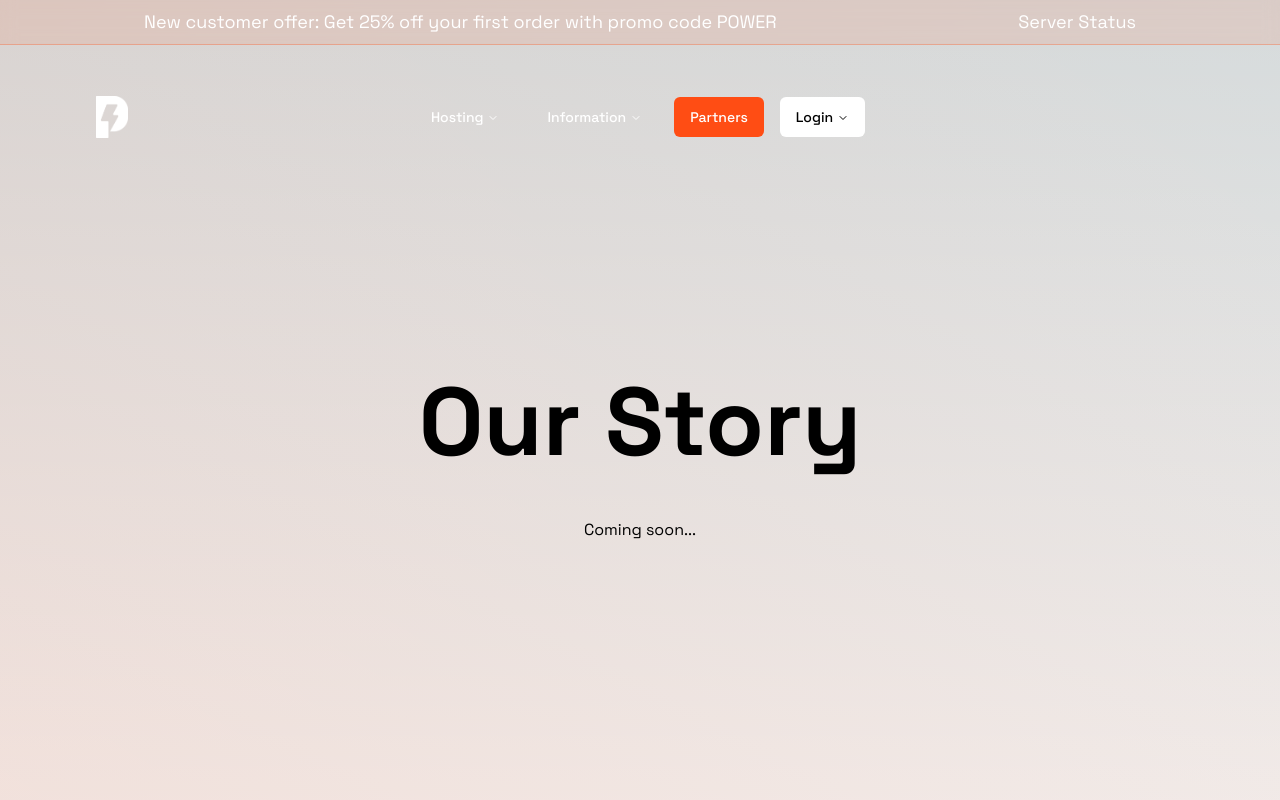
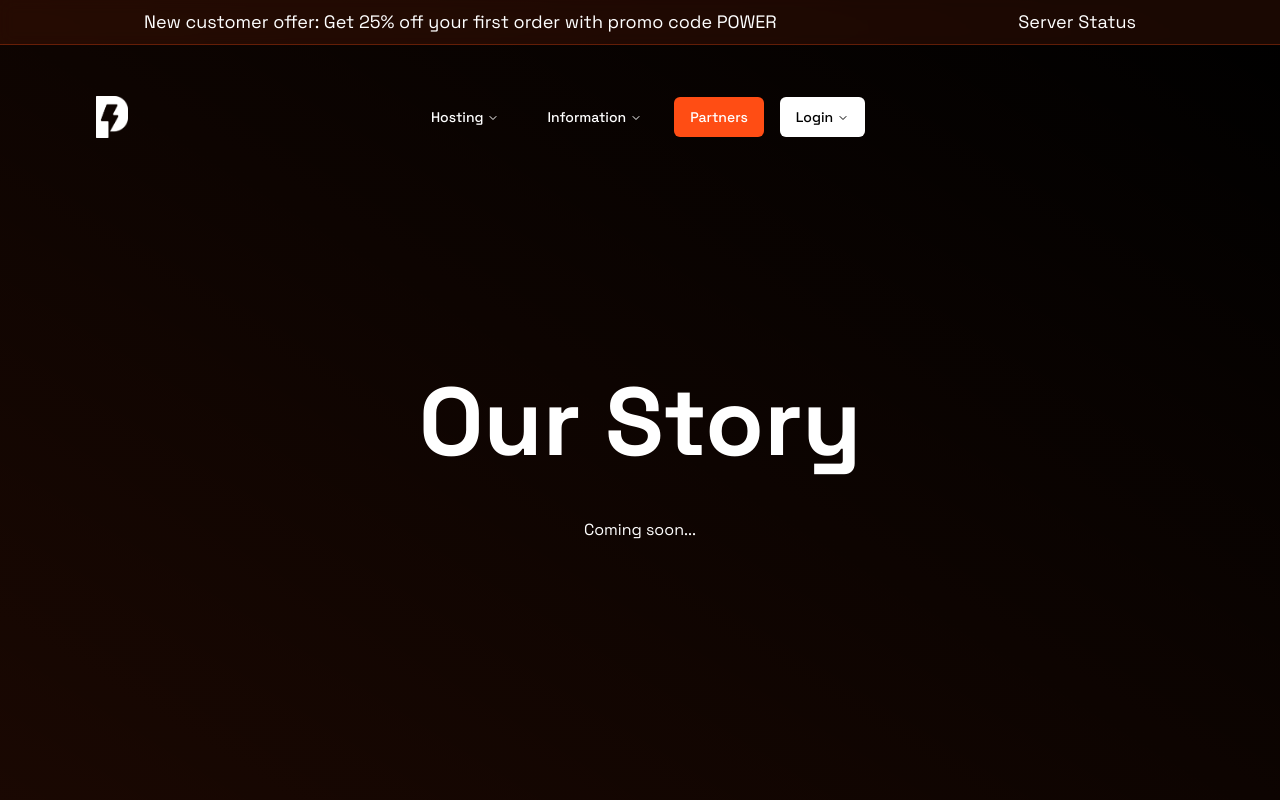
Before and after one commit to MarquesCoding/PowerHut-Landing, a Next.js app: page /about in a window 1280 px wide. Shown: the top 800 px of the page. Built offline with nearby package versions, Linux system fonts and the light colour scheme.

Commit message:
fixed dark mode

```diff
--- a/app/globals.css
+++ b/app/globals.css
@@ -5,18 +5,11 @@
 
 
 :root {
-  --foreground-rgb: 0, 0, 0;
-  --background-start-rgb: 214, 219, 220;
-  --background-end-rgb: 255, 255, 255;
+  --foreground-rgb: 255, 255, 255;
+  --background-start-rgb: 0, 0, 0;
+  --background-end-rgb: 0, 0, 0;
 }
 
-@media (prefers-color-scheme: dark) {
-  :root {
-    --foreground-rgb: 255, 255, 255;
-    --background-start-rgb: 0, 0, 0;
-    --background-end-rgb: 0, 0, 0;
-  }
-}
 
 body {
   color: rgb(var(--foreground-rgb));
--- a/app/layout.tsx
+++ b/app/layout.tsx
@@ -18,7 +18,7 @@ export default function RootLayout({
   children: React.ReactNode;
 }>) {
     return (
-        <html lang="en">
+        <html lang="en" >
         <meta content="https://powerhut.pro" property="og:url"/>
         <meta content="website" property="og:type"/>
         <meta content="PowerHut.pro" property="og:site_name"/>
@@ -41,7 +41,7 @@ export default function RootLayout({
         <link rel="preconnect" href="https://fonts.googleapis.com"/>
         <link rel="preconnect" href="https://fonts.gstatic.com"/>
         <link href="https://fonts.googleapis.com/css2?family=Inter:wght@100..900&display=swap" rel="stylesheet"/>
-        <body className={inter.className}>{children}</body>
+        <body data-theme="dark" >{children}</body>
         </html>
     );
 }
--- a/app/page.tsx
+++ b/app/page.tsx
@@ -82,11 +82,11 @@ export default function Home() {
                 <Promo/>
                 {/*<Space/>*/}
                 {/*<BackgroundBeams/>*/}
-                <div className="w-full h-auto background-tr flex items-center justify-center">
+                <NavigationBar/>
+                <div className="w-full h-auto background-tr flex items-center justify-center pt-24">
                     <div className="w-full h-full max pb-4 xl:pb-0">
                         <div
                             className="w-full h-full flex items-center justify-center relative z-10 flex-col">
-                            <NavigationBar/>
                             <div className="flex flex-col w-full px-8 xl:p-8">
                                 <div
                                     className="w-fit h-auto rounded-full mb-4 text-sm flex items-center gap-4 py-1 px-2 border border-[#FF4D14]/50 bg-[#FF4D14]/10"
@@ -276,21 +276,21 @@ export default function Home() {
                                     logo={<HiLightningBolt size={32}/>}
                                     header={"99.99% Uptime"}
                                     content={
-                                        "Uptime is critical for your operations, and reliable infrastructure is a must."
+                                        "Maintaining continuous operations is essential, and dependable infrastructure is crucial."
                                     }
                                 />
                                 <Card
                                     logo={<FaShieldHeart size={32}/>}
                                     header={"DDoS Protection"}
                                     content={
-                                        "All of our servers are outfitted with DDoS protection to help you avoid downtime."
+                                        "All our servers are equipped with DDoS protection to minimize downtime."
                                     }
                                 />
                                 <Card
                                     logo={<FaGaugeHigh size={32}/>}
                                     header={"High performance"}
                                     content={
-                                        "All of our services use high end AMD & Intel CPUs and enterprise level NVMe or SATA SSD storage."
+                                        "All our services utilize top-tier AMD and Intel CPUs along with enterprise-grade NVMe or SATA SSD storage."
                                     }
                                 />
                                 <Card
--- a/tailwind.config.ts
+++ b/tailwind.config.ts
@@ -8,7 +8,7 @@ const {
 } = require("tailwindcss/lib/util/flattenColorPalette")
 
 const config = {
-  darkMode: ["class"],
+  darkMode: "selector",
   content: [
     './pages/**/*.{ts,tsx}',
     './components/**/*.{ts,tsx}',
```
